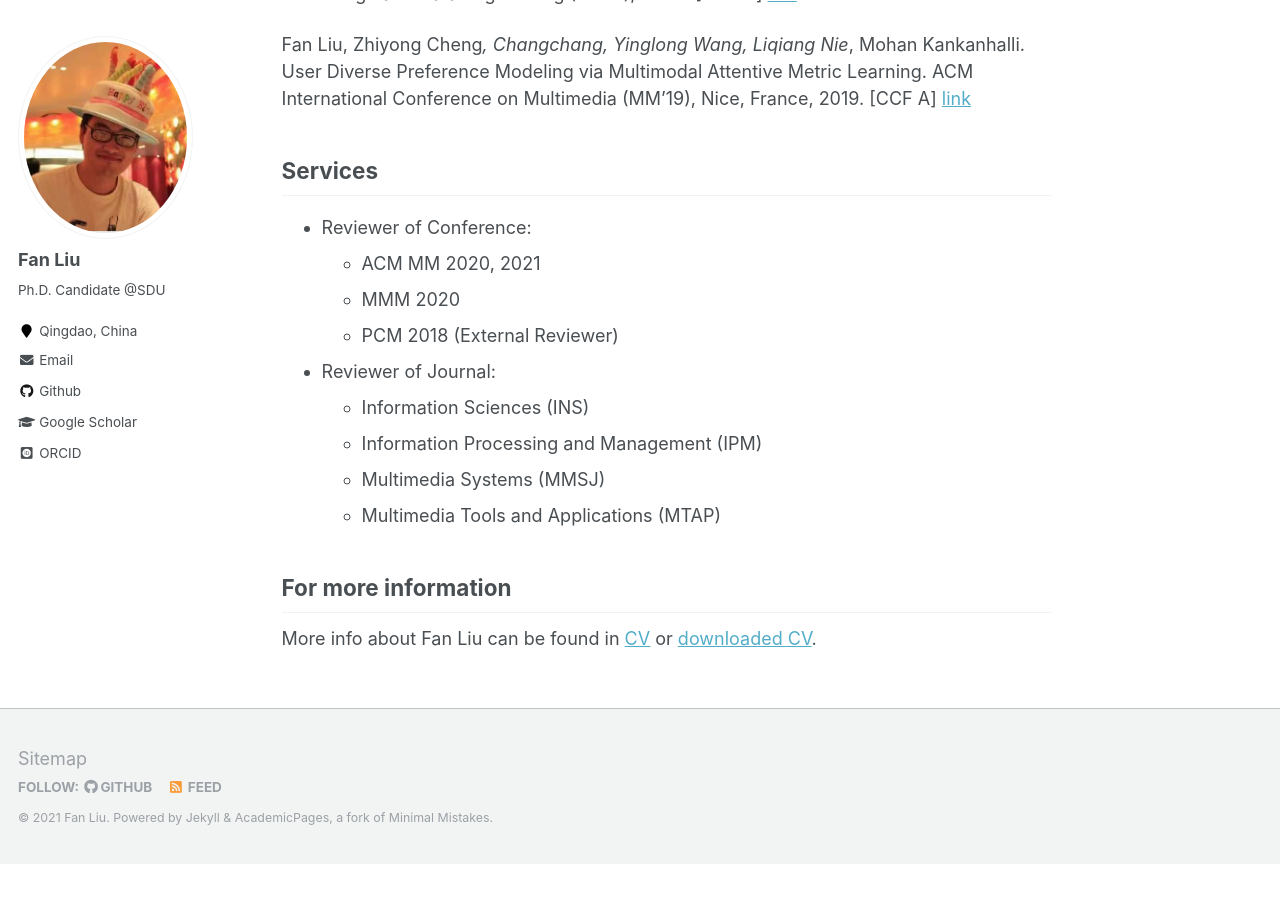
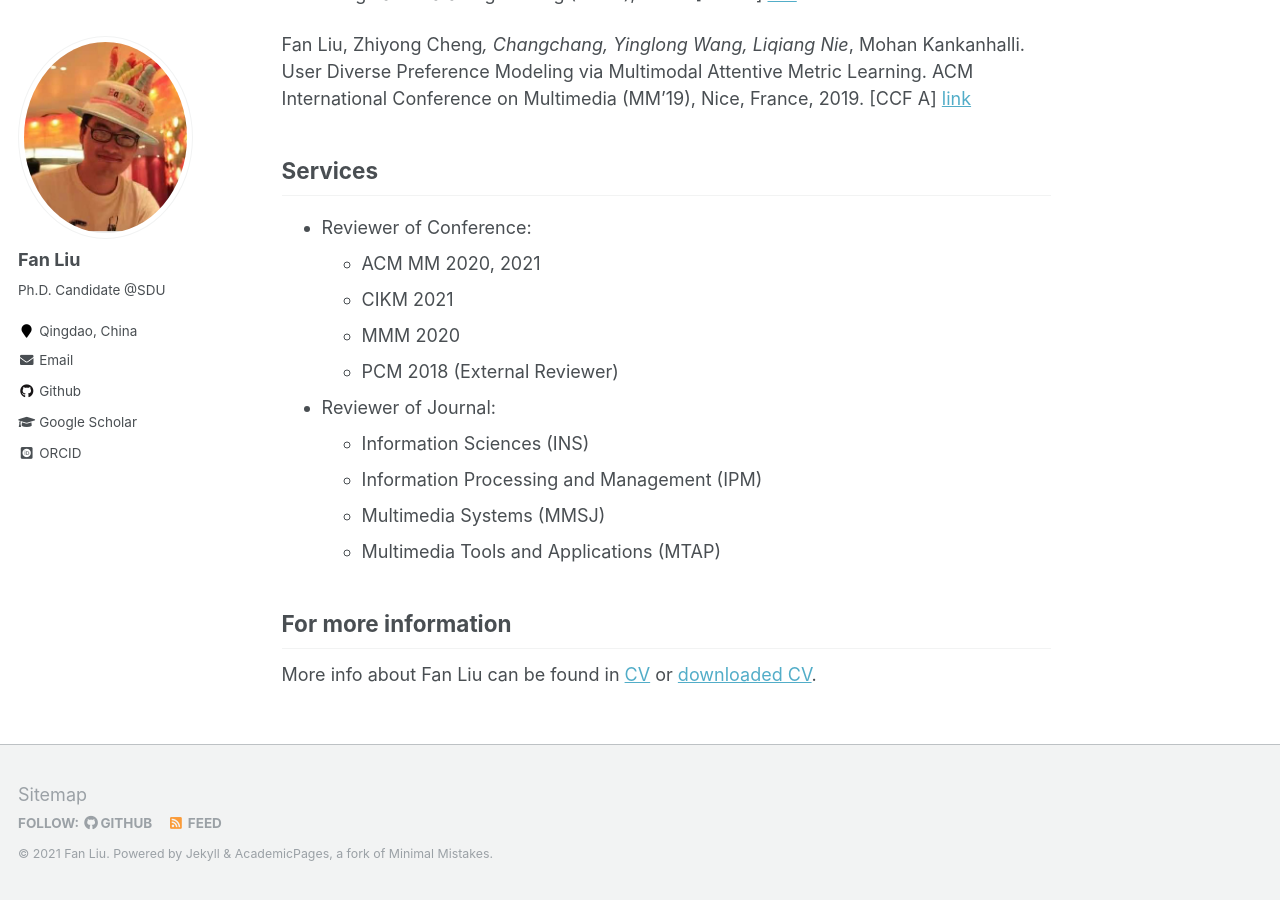
Before and after one commit to liufancs/liufancs.github.io, a Jekyll site: the page built from _pages/about.md, in a window 1280 px wide and 900 px high, scrolled down 864 px. Built offline with Jekyll 4.4.1, drawn with Linux system fonts in a browser that asks for light colours; some web fonts are replaced; before the commit the page ends 1728 px from its top, so only the background shows below that.

Commit message:
Update about.md

```diff
--- a/_pages/about.md
+++ b/_pages/about.md
@@ -29,6 +29,7 @@ Fan Liu, Zhiyong Cheng*, Changchang, Yinglong Wang, Liqiang Nie*, Mohan Kankanha
 ## Services
 * Reviewer of Conference:
   + ACM MM 2020, 2021
+  + CIKM 2021
   + MMM 2020
   + PCM 2018 (External Reviewer)
 * Reviewer of Journal:
```
